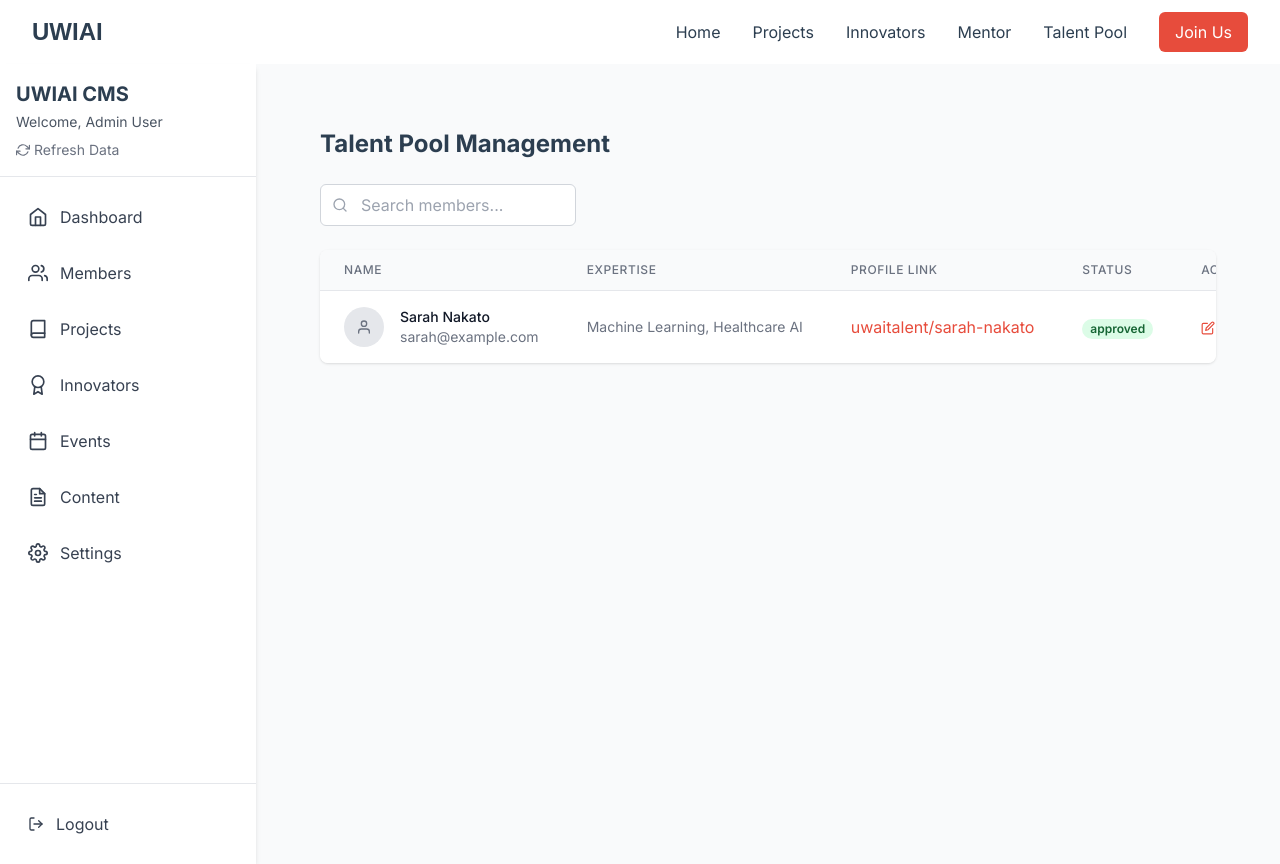
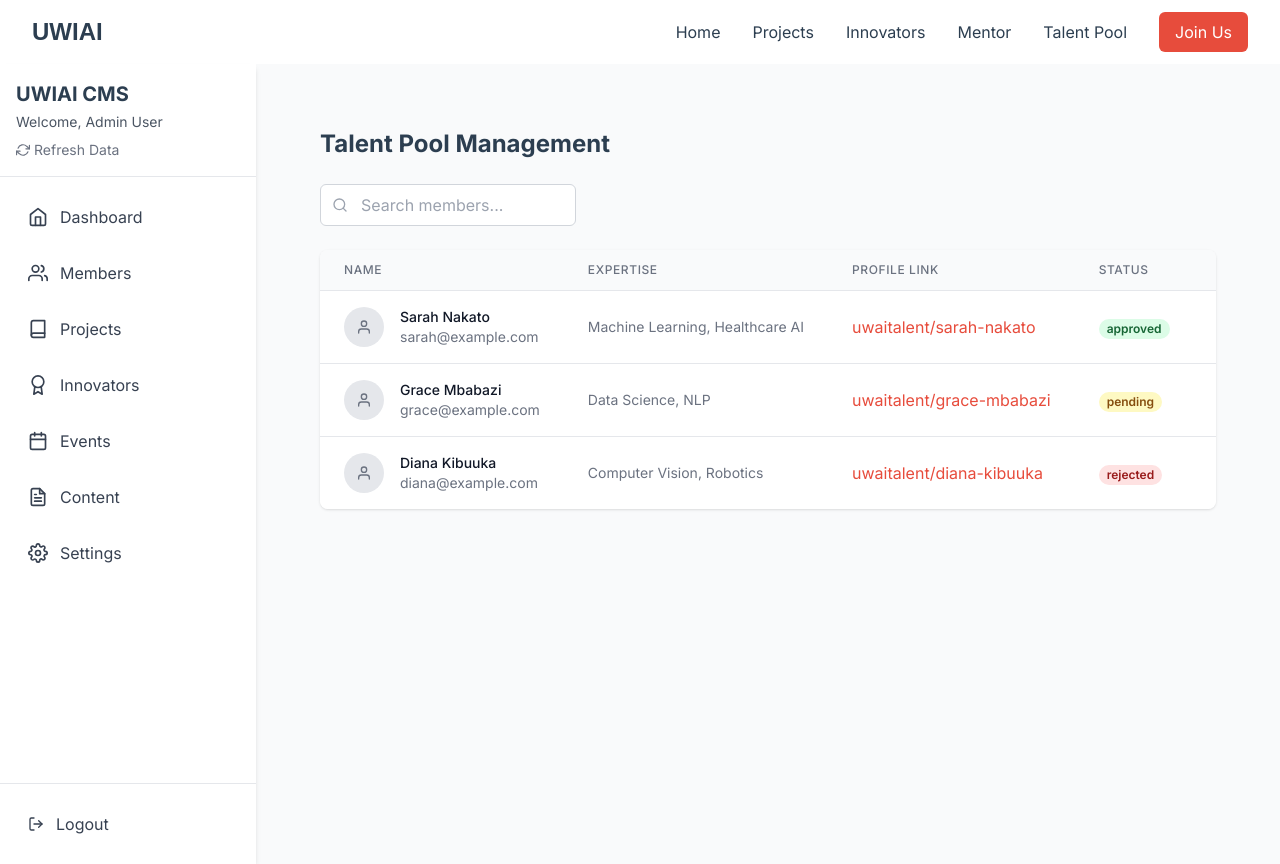
Before and after one commit to marksemakula/UgandAI-Women-s-Network-335, a React (Vite) app: page /admin/talent-pool in a window 1280 px wide. Built offline with nearby package versions, Linux system fonts and the light colour scheme; sample sign-in values are in the browser's storage; a web font is replaced by a local one.

Commit message:
Update TalentPoolManager.jsx

```diff
--- a/src/pages/admin/TalentPoolManager.jsx
+++ b/src/pages/admin/TalentPoolManager.jsx
@@ -1,5 +1,6 @@
 import { useState } from 'react';
-import { FiSearch, FiUser, FiLink, FiEdit, FiTrash2 } from 'react-icons/fi';
+import PropTypes from 'prop-types';
+import { FiSearch, FiUser, FiEdit, FiTrash2 } from 'react-icons/fi';
 
 export default function TalentPoolManager() {
   const [searchQuery, setSearchQuery] = useState('');
@@ -12,8 +13,25 @@
       publicLink: 'uwaitalent/sarah-nakato',
       expertise: 'Machine Learning, Healthcare AI',
       status: 'approved'
+    },
+    {
+      id: '5f8d0d55b54764421b7156c4',
+      name: 'Grace Mbabazi',
+      email: 'grace@example.com',
+      profileLink: 'https://linkedin.com/in/grace-mbabazi',
+      publicLink: 'uwaitalent/grace-mbabazi',
+      expertise: 'Data Science, NLP',
+      status: 'pending'
+    },
+    {
+      id: '5f8d0d55b54764421b7156c5',
+      name: 'Diana Kibuuka',
+      email: 'diana@example.com',
+      profileLink: 'https://linkedin.com/in/diana-kibuuka',
+      publicLink: 'uwaitalent/diana-kibuuka',
+      expertise: 'Computer Vision, Robotics',
+      status: 'rejected'
     }
-    // More sample members...
   ]);
 
   const filteredMembers = members.filter(member =>
@@ -31,6 +49,15 @@
     setMembers(members.map(member =>
       member.id === id ? { ...member, status: 'rejected' } : member
     ));
+  };
+
+  const handleDelete = (id) => {
+    setMembers(members.filter(member => member.id !== id));
+  };
+
+  const handleEdit = (id) => {
+    // Implement edit functionality
+    console.log('Edit member with id:', id);
   };
 
   return (
@@ -82,7 +109,7 @@
                 </td>
                 <td className="px-6 py-4 whitespace-nowrap">
                   <a
-                    href={`https://${member.publicLink}`}
+                    href={member.profileLink}
                     target="_blank"
                     rel="noopener noreferrer"
                     className="text-accent hover:text-accent-light"
@@ -98,11 +125,37 @@
                     {member.status}
                   </span>
                 </td>
-                <td className="px-6 py-4 whitespace-nowrap text-sm font-medium">
-                  <button className="text-accent hover:text-accent-light mr-3">
+                <td className="px-6 py-4 whitespace-nowrap text-sm font-medium space-x-2">
+                  {member.status !== 'approved' && (
+                    <button
+                      onClick={() => handleApprove(member.id)}
+                      className="text-green-600 hover:text-green-800"
+                      title="Approve"
+                    >
+                      Approve
+                    </button>
+                  )}
+                  {member.status !== 'rejected' && (
+                    <button
+                      onClick={() => handleReject(member.id)}
+                      className="text-yellow-600 hover:text-yellow-800"
+                      title="Reject"
+                    >
+                      Reject
+                    </button>
+                  )}
+                  <button
+                    onClick={() => handleEdit(member.id)}
+                    className="text-accent hover:text-accent-light"
+                    title="Edit"
+                  >
                     <FiEdit className="inline" />
                   </button>
-                  <button className="text-red-500 hover:text-red-700">
+                  <button
+                    onClick={() => handleDelete(member.id)}
+                    className="text-red-500 hover:text-red-700"
+                    title="Delete"
+                  >
                     <FiTrash2 className="inline" />
                   </button>
                 </td>
@@ -114,3 +167,20 @@
     </div>
   );
 }
+
+// PropTypes validation
+TalentPoolManager.propTypes = {
+  // Add any props the component receives here
+  // Example:
+  // initialMembers: PropTypes.arrayOf(
+  //   PropTypes.shape({
+  //     id: PropTypes.string.isRequired,
+  //     name: PropTypes.string.isRequired,
+  //     email: PropTypes.string.isRequired,
+  //     profileLink: PropTypes.string.isRequired,
+  //     publicLink: PropTypes.string.isRequired,
+  //     expertise: PropTypes.string.isRequired,
+  //     status: PropTypes.oneOf(['approved', 'pending', 'rejected']).isRequired
+  //   })
+  // )
+};
```
